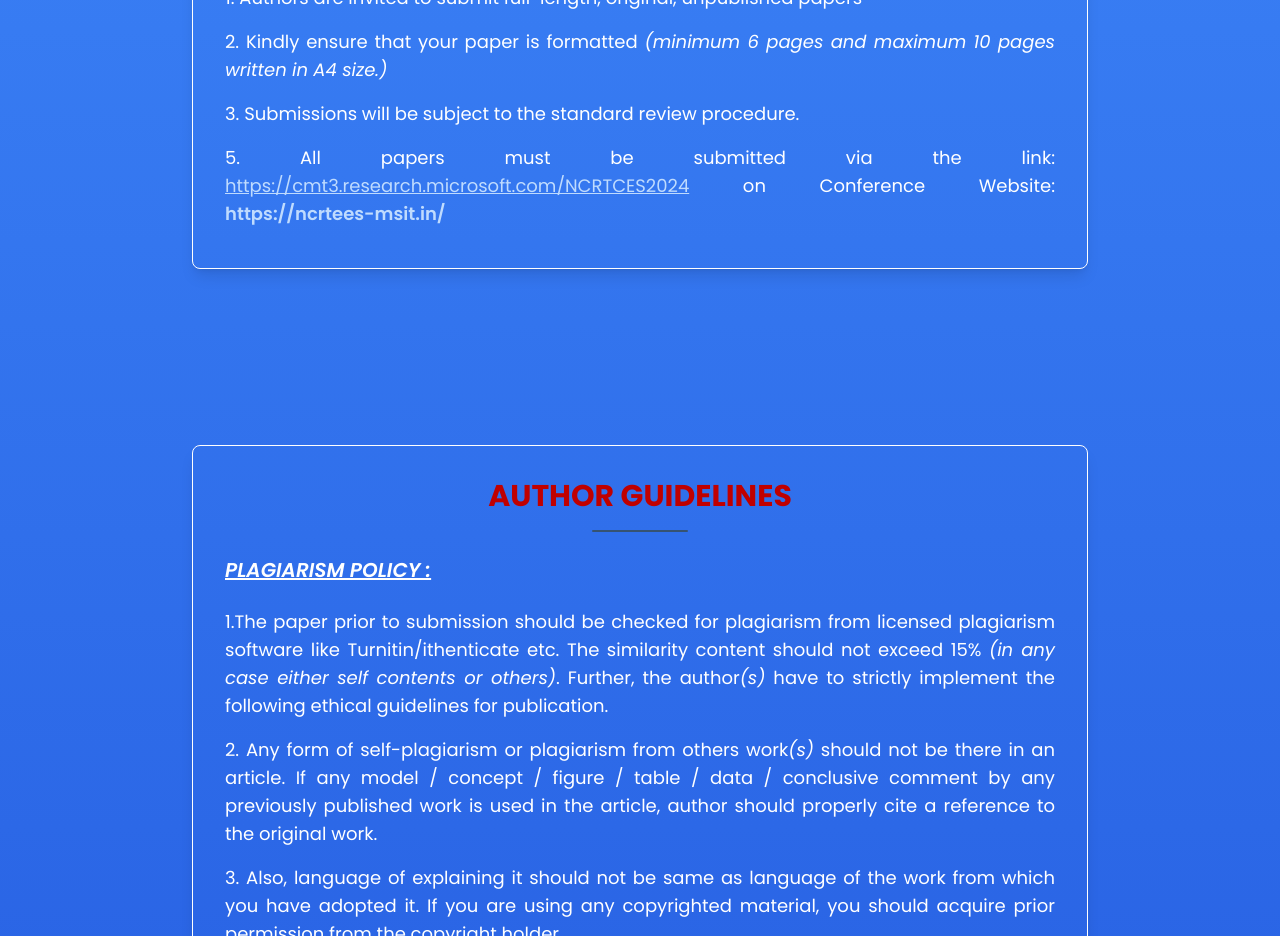
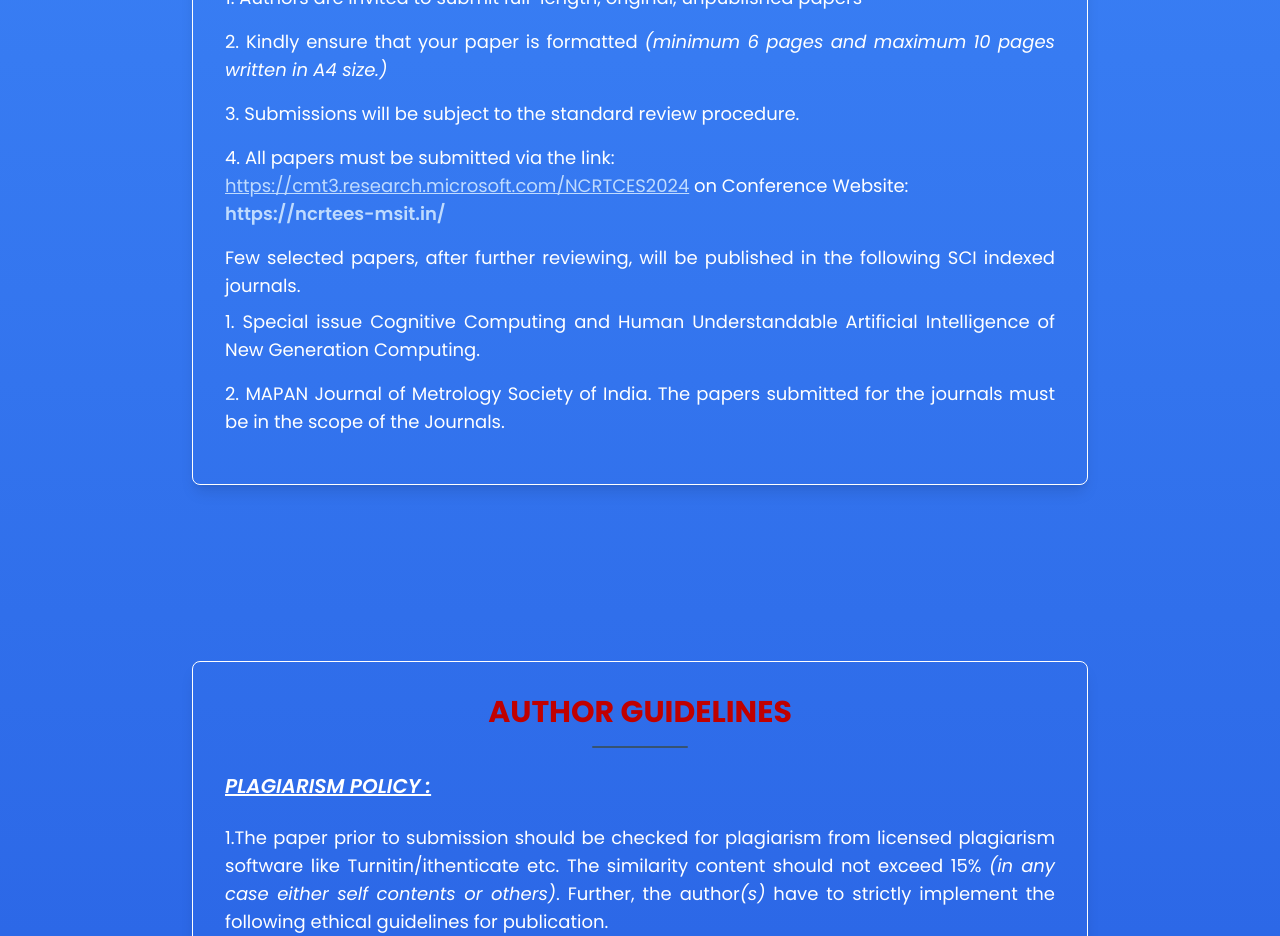
Before and after one commit to c4dr-me/ncrtces-website, a React (Vite) app: page / in a window 1280 px wide. Shown: the part 4500-5436 px from the top of the page. Built offline with nearby package versions, Linux system fonts and the light colour scheme.

Commit message:
text-commit

```diff
--- a/pages/guide.jsx
+++ b/pages/guide.jsx
@@ -18,12 +18,15 @@ const Guide = () => {
               <p className='py-2'>
                 3. 	Submissions will be subject to the standard review procedure.
               </p>
+              <p className="py-2">
+                4. All papers must be submitted via the link: <br /><a href="https://cmt3.research.microsoft.com/NCRTCES2024" className='text-blue-200 underline hover:text-blue-100'>https://cmt3.research.microsoft.com/NCRTCES2024</a> on Conference Website: <br /><a href="https://ncrtees-msit.in/" className='text-blue-200 hover:text-blue-100 font-[600]'>https://ncrtees-msit.in/</a>
+              </p>
               <p className='py-2'>
-              5.	All papers must be submitted via the link:  <a href="https://cmt3.research.microsoft.com/NCRTCES2024"
-                  target="_blank"
-                  rel="noopener noreferrer"
-                  className='text-blue-200 underline hover:text-blue-100 md:break-keep break-words'>https://cmt3.research.microsoft.com/NCRTCES2024</a> on Conference Website: <span className='text-blue-200 hover:text-blue-100 font-[600]'>https://ncrtees-msit.in/</span>
-
+              Few selected papers, after further reviewing, will be published in the following SCI indexed journals.
+              <p className="py-2">
+              1. Special issue Cognitive Computing and Human Understandable Artificial Intelligence of  New Generation Computing.
+              </p>
+              <p className="py-2">2. MAPAN Journal of Metrology Society of India. The papers submitted for the journals must be in the scope of the Journals.</p>
               </p>
             </div>
           </div>
```
